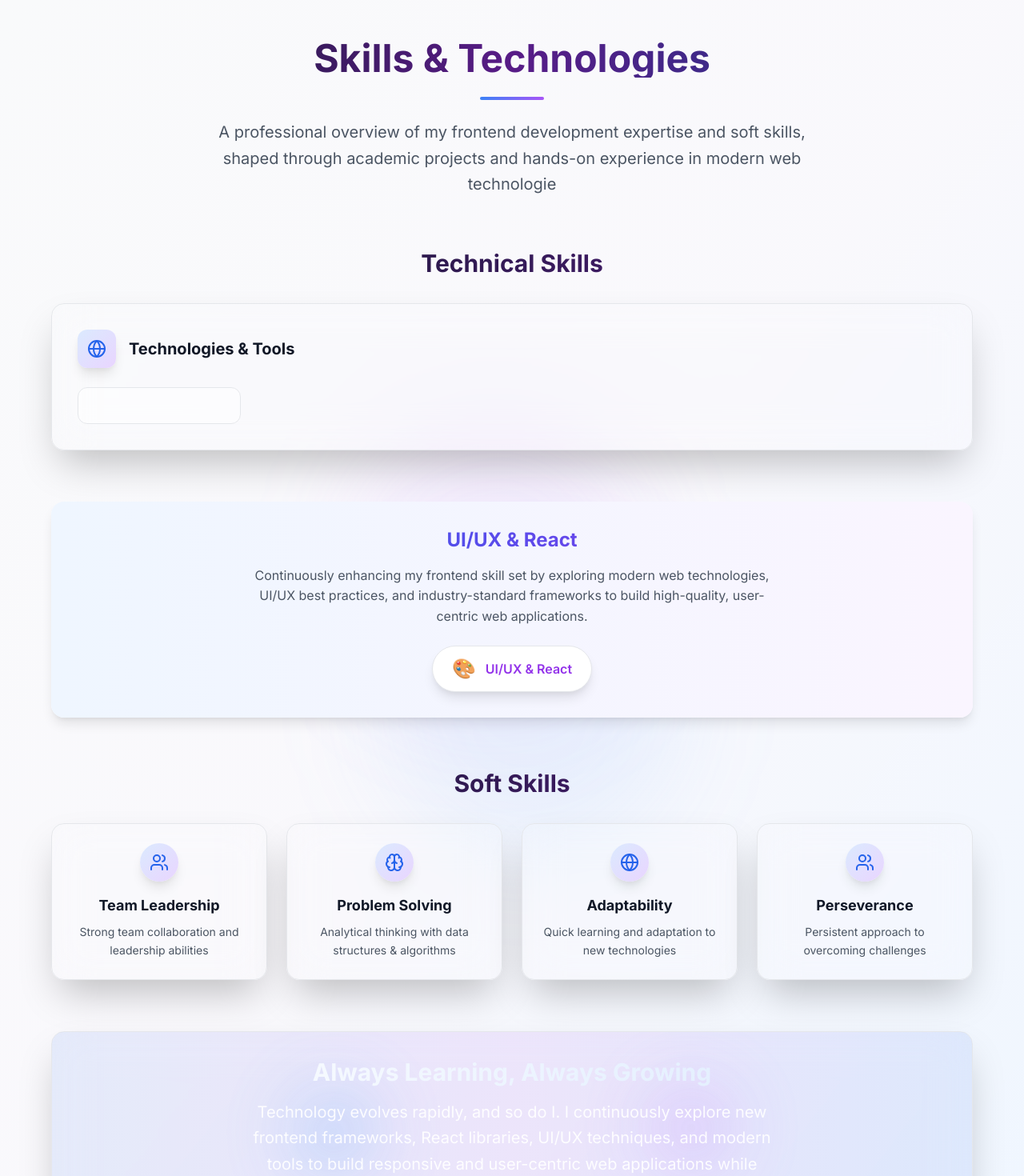
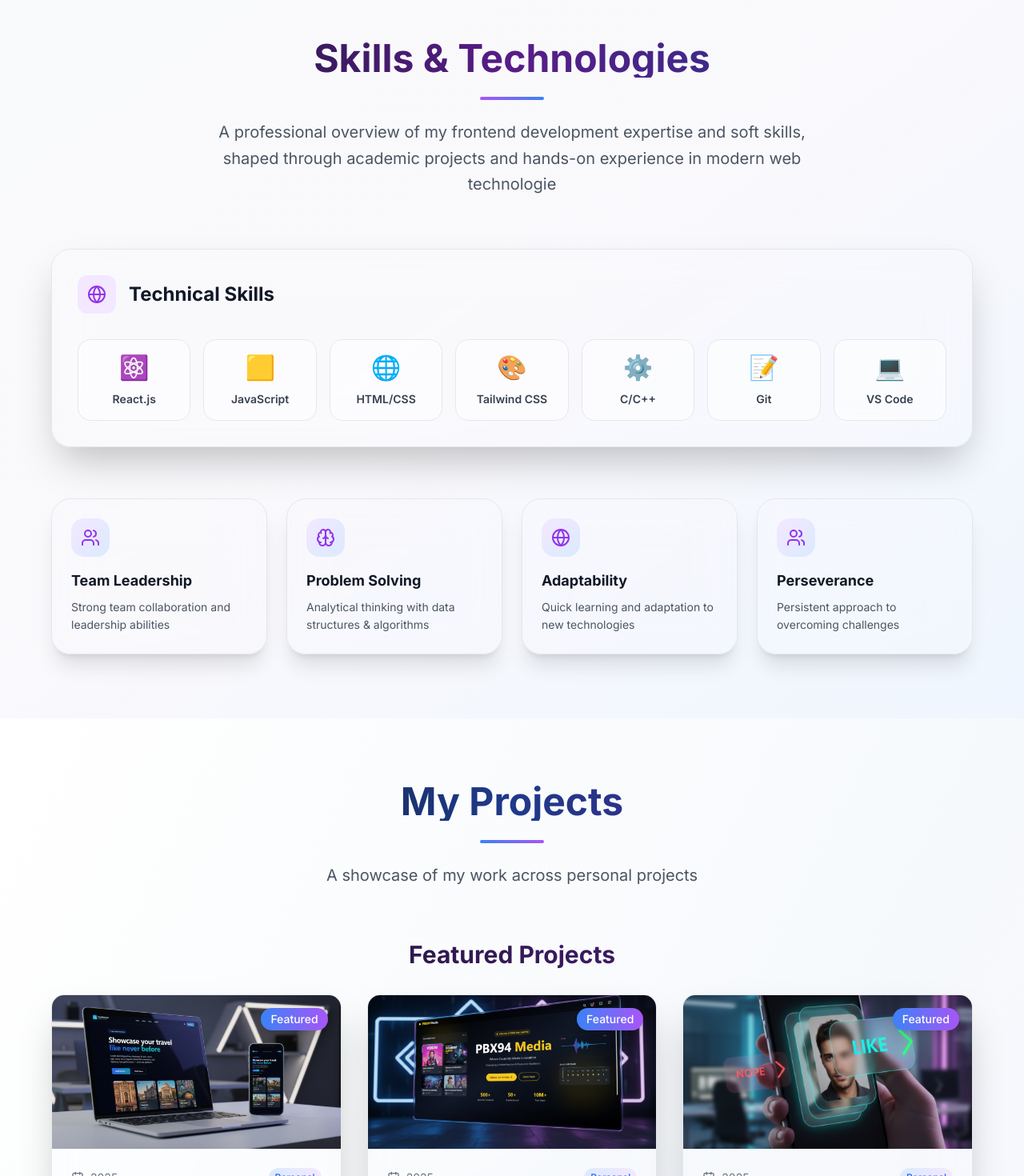
Before and after one commit to siddharthsharma983/my-Portfolio, a React (Vite) app: page / in a window 1280 px wide. Shown: the part 1820-3290 px from the top of the page at 80% size. Built offline with nearby package versions, Linux system fonts and the light colour scheme.

Commit message:
Updated portfolio content and fixed components

```diff
--- a/src/components/Skills.jsx
+++ b/src/components/Skills.jsx
@@ -1,7 +1,6 @@
-import { Code, Database, Globe, Smartphone, Brain, Users } from "lucide-react";
+import { Globe, Brain, Users } from "lucide-react";
 import { motion } from "framer-motion";
 import { useInView } from "react-intersection-observer";
-import { useState, useEffect } from "react";
 
 const Skills = () => {
   const [ref, inView] = useInView({
@@ -9,47 +8,25 @@ const Skills = () => {
     threshold: 0.1,
   });
 
-  const [animatedSkills, setAnimatedSkills] = useState({});
-
-  useEffect(() => {
-    if (inView) {
-      // Animate skill bars on scroll
-      const timer = setTimeout(() => {
-        setAnimatedSkills({});
-      }, 500);
-      return () => clearTimeout(timer);
-    }
-  }, [inView]);
-
   const containerVariants = {
     hidden: { opacity: 0 },
     visible: {
       opacity: 1,
-      transition: {
-        staggerChildren: 0.1,
-      },
+      transition: { staggerChildren: 0.1 },
     },
   };
 
   const itemVariants = {
-    hidden: { y: 30, opacity: 0 },
+    hidden: { y: 20, opacity: 0 },
     visible: {
       y: 0,
       opacity: 1,
-      transition: {
-        type: "spring",
-        damping: 20,
-        stiffness: 100,
-      },
+      transition: { type: "spring", damping: 25, stiffness: 100 },
     },
   };
 
+  // Fixed technicalSkills Array to show icons properly
   const technicalSkills = [
-    {
-      category: "Technologies & Tools",
-      icon: <Globe className="w-6 h-6" />,
-      skills: [
-        [
     { name: "React.js", icon: "⚛️" },
     { name: "JavaScript", icon: "🟨" },
     { name: "HTML/CSS", icon: "🌐" },
@@ -57,9 +34,6 @@ const Skills = () => {
     { name: "C/C++", icon: "⚙️" },
     { name: "Git", icon: "📝" },
     { name: "VS Code", icon: "💻" },
-        ],
-      ],
-    },
   ];
 
   const softSkills = [
@@ -87,34 +61,23 @@ const Skills = () => {
 
   return (
     <section id="skills" className="py-20 relative overflow-hidden">
-      {/* Background Effects */}
       <div className="absolute inset-0 bg-gradient-to-br from-gray-50 via-purple-50/30 to-blue-50 dark:from-gray-900 dark:via-purple-900/10 dark:to-gray-900"></div>
-      <div className="absolute top-0 left-0 w-full h-full">
-        <div className="absolute top-1/3 left-1/3 w-96 h-96 bg-purple-400/10 rounded-full blur-3xl"></div>
-        <div className="absolute bottom-1/3 right-1/3 w-96 h-96 bg-blue-400/10 rounded-full blur-3xl"></div>
-      </div>
 
       <div
         className="container mx-auto px-4 sm:px-6 lg:px-8 relative z-10"
         ref={ref}
       >
         <div className="max-w-6xl mx-auto">
-          {/* Section Header */}
+          {/* Section Header - Content preserved as requested */}
           <motion.div
             className="text-center mb-16"
-            initial={{ opacity: 0, y: 50 }}
+            initial={{ opacity: 0, y: 30 }}
             animate={inView ? { opacity: 1, y: 0 } : {}}
-            transition={{ duration: 0.6 }}
           >
             <h2 className="text-4xl md:text-5xl font-bold mb-6 bg-gradient-to-r from-gray-900 via-purple-900 to-blue-900 dark:from-white dark:via-purple-100 dark:to-blue-100 bg-clip-text text-transparent">
               Skills & Technologies
             </h2>
-            <motion.div
-              className="w-20 h-1 bg-gradient-to-r from-primary-500 to-purple-500 mx-auto rounded-full mb-6"
-              initial={{ width: 0 }}
-              animate={inView ? { width: 80 } : {}}
-              transition={{ duration: 0.8, delay: 0.3 }}
-            ></motion.div>
+            <div className="w-20 h-1 bg-gradient-to-r from-purple-500 to-blue-500 mx-auto rounded-full mb-6"></div>
             <p className="text-xl text-gray-600 dark:text-gray-300 max-w-3xl mx-auto leading-relaxed">
               A professional overview of my frontend development expertise and
               soft skills, shaped through academic projects and hands-on
@@ -122,137 +85,38 @@ const Skills = () => {
             </p>
           </motion.div>
 
-          {/* Technical Skills */}
+          {/* Technical Skills Box - Fixed */}
           <motion.div
-            className="mb-16"
-            initial={{ opacity: 0, y: 50 }}
-            animate={inView ? { opacity: 1, y: 0 } : {}}
-            transition={{ duration: 0.6, delay: 0.2 }}
+            className="mb-16 bg-white/10 dark:bg-gray-800/10 backdrop-blur-xl border border-white/20 dark:border-gray-700/20 p-6 md:p-8 rounded-3xl shadow-2xl"
+            initial={{ opacity: 0, scale: 0.95 }}
+            animate={inView ? { opacity: 1, scale: 1 } : {}}
           >
-            <motion.h3
-              className="text-3xl font-bold text-center mb-8 bg-gradient-to-r from-gray-900 to-purple-900 dark:from-white dark:to-purple-100 bg-clip-text text-transparent"
-              initial={{ opacity: 0, y: 20 }}
-              animate={inView ? { opacity: 1, y: 0 } : {}}
-              transition={{ duration: 0.6, delay: 0.3 }}
-            >
+            <div className="flex items-center gap-4 mb-8">
+              <div className="p-3 bg-purple-100 dark:bg-purple-900/30 rounded-xl text-purple-600">
+                <Globe className="w-6 h-6" />
+              </div>
+              <h4 className="text-2xl font-bold text-gray-900 dark:text-white">
                 Technical Skills
-            </motion.h3>
-            <motion.div
-              className="grid gap-8"
-              variants={containerVariants}
-              initial="hidden"
-              animate={inView ? "visible" : "hidden"}
-            >
-              {technicalSkills.map((category, index) => (
-                <motion.div
-                  key={index}
-                  className="group relative w-full"
-                  variants={itemVariants}
-                  whileHover={{ y: -5 }}
-                >
-                  <div className="relative bg-white/10 dark:bg-gray-800/10 backdrop-blur-xl border border-white/20 dark:border-gray-700/20 p-6 md:p-8 rounded-2xl shadow-2xl hover:shadow-3xl transition-all duration-500">
-                    <div className="absolute inset-0 bg-gradient-to-br from-purple-500/5 via-transparent to-blue-500/5 opacity-0 group-hover:opacity-100 transition-opacity duration-500 rounded-2xl"></div>
-
-                    <div className="relative z-10">
-                      <div className="flex items-center gap-4 mb-6">
-                        <motion.div
-                          className="p-3 bg-gradient-to-br from-primary-100 to-purple-200 dark:from-primary-900 dark:to-purple-800 rounded-xl text-primary-600 dark:text-primary-400 shadow-lg"
-                          whileHover={{ scale: 1.1, rotate: 360 }}
-                          transition={{ duration: 0.5 }}
-                        >
-                          {category.icon}
-                        </motion.div>
-                        <h4 className="text-xl font-bold text-gray-900 dark:text-white">
-                          {category.category}
               </h4>
             </div>
 
-                      <div className="grid grid-cols-2 sm:grid-cols-3 md:grid-cols-4 lg:grid-cols-5 gap-4">
-                        {category.skills.map((skill, skillIndex) => (
+            <div className="grid grid-cols-2 sm:grid-cols-3 md:grid-cols-4 lg:grid-cols-7 gap-4">
+              {technicalSkills.map((skill, idx) => (
                 <motion.div
-                            key={skillIndex}
-                            className="flex flex-col items-center gap-3 p-4 bg-white/50 dark:bg-gray-800/50 rounded-xl hover:bg-white/70 dark:hover:bg-gray-700/70 transition-all duration-300 text-center border border-white/20 dark:border-gray-700/20"
-                            whileHover={{ scale: 1.05 }}
-                            initial={{ opacity: 0, scale: 0.8 }}
-                            animate={inView ? { opacity: 1, scale: 1 } : {}}
-                            transition={{
-                              duration: 0.3,
-                              delay: 0.5 + skillIndex * 0.05,
-                            }}
+                  key={idx}
+                  className="flex flex-col items-center gap-3 p-4 bg-white/50 dark:bg-gray-800/40 rounded-2xl border border-white/20 dark:border-gray-700/20 hover:bg-white/80 dark:hover:bg-gray-700/60 transition-all"
+                  whileHover={{ y: -5 }}
                 >
-                            <span className="text-2xl md:text-3xl">
-                              {skill.icon}
-                            </span>
-                            <span className="text-sm md:text-base font-medium text-gray-700 dark:text-gray-300 leading-tight">
+                  <span className="text-3xl">{skill.icon}</span>
+                  <span className="text-sm font-semibold text-gray-700 dark:text-gray-300 text-center">
                     {skill.name}
                   </span>
                 </motion.div>
               ))}
             </div>
-                    </div>
-                    <div className="absolute inset-0 rounded-2xl bg-gradient-to-r from-purple-400 via-blue-500 to-primary-500 opacity-0 group-hover:opacity-20 transition-opacity duration-500 -z-10 blur-xl"></div>
-                  </div>
-                </motion.div>
-              ))}
-            </motion.div>
           </motion.div>
 
-          {/* UI/UX & React Skill Highlight */}
-          <motion.div
-            className="mb-16"
-            initial={{ opacity: 0, y: 50 }}
-            animate={inView ? { opacity: 1, y: 0 } : {}}
-            transition={{ duration: 0.6, delay: 0.3 }}
-          >
-            <div className="relative bg-gradient-to-r from-blue-50 to-purple-50 dark:from-gray-800 dark:to-gray-700 rounded-2xl p-8 text-center shadow-lg">
-              <motion.h3
-                className="text-2xl font-bold mb-4 bg-gradient-to-r from-blue-600 to-purple-600 bg-clip-text text-transparent"
-                initial={{ opacity: 0, y: 20 }}
-                animate={inView ? { opacity: 1, y: 0 } : {}}
-                transition={{ duration: 0.6, delay: 0.4 }}
-              >
-                UI/UX & React
-              </motion.h3>
-              <motion.p
-                className="text-gray-600 dark:text-gray-300 mb-6 max-w-2xl mx-auto"
-                initial={{ opacity: 0 }}
-                animate={inView ? { opacity: 1 } : {}}
-                transition={{ duration: 0.6, delay: 0.5 }}
-              >
-                Continuously enhancing my frontend skill set by exploring modern
-                web technologies, UI/UX best practices, and industry-standard
-                frameworks to build high-quality, user-centric web applications.
-              </motion.p>
-              <motion.div
-                className="flex flex-wrap justify-center gap-4"
-                initial={{ opacity: 0, scale: 0.8 }}
-                animate={inView ? { opacity: 1, scale: 1 } : {}}
-                transition={{ duration: 0.6, delay: 0.6 }}
-              >
-                <div className="flex items-center gap-3 bg-white dark:bg-gray-800 px-6 py-3 rounded-full shadow-lg border border-purple-200 dark:border-gray-600">
-                  <span className="text-2xl">🎨</span>
-                  <span className="font-semibold text-purple-600 dark:text-purple-400">
-                    UI/UX & React
-                  </span>
-                </div>
-              </motion.div>
-            </div>
-          </motion.div>
-
-          {/* Soft Skills */}
-          <motion.div
-            initial={{ opacity: 0, y: 50 }}
-            animate={inView ? { opacity: 1, y: 0 } : {}}
-            transition={{ duration: 0.6, delay: 0.4 }}
-          >
-            <motion.h3
-              className="text-3xl font-bold text-center mb-8 bg-gradient-to-r from-gray-900 to-purple-900 dark:from-white dark:to-purple-100 bg-clip-text text-transparent"
-              initial={{ opacity: 0, y: 20 }}
-              animate={inView ? { opacity: 1, y: 0 } : {}}
-              transition={{ duration: 0.6, delay: 0.5 }}
-            >
-              Soft Skills
-            </motion.h3>
+          {/* Soft Skills Grid */}
           <motion.div
             className="grid sm:grid-cols-2 lg:grid-cols-4 gap-6"
             variants={containerVariants}
@@ -262,73 +126,20 @@ const Skills = () => {
             {softSkills.map((skill, index) => (
               <motion.div
                 key={index}
-                  className="group relative text-center"
                 variants={itemVariants}
-                  whileHover={{ y: -10 }}
+                className="bg-white/10 dark:bg-gray-800/10 backdrop-blur-xl border border-white/20 dark:border-gray-700/20 p-6 rounded-3xl shadow-xl hover:shadow-purple-500/10 transition-all"
               >
-                  <div className="relative bg-white/10 dark:bg-gray-800/10 backdrop-blur-xl border border-white/20 dark:border-gray-700/20 p-6 rounded-2xl shadow-2xl hover:shadow-3xl transition-all duration-500">
-                    <div className="absolute inset-0 bg-gradient-to-br from-green-500/5 via-transparent to-blue-500/5 opacity-0 group-hover:opacity-100 transition-opacity duration-500 rounded-2xl"></div>
-
-                    <div className="relative z-10">
-                      <motion.div
-                        className="inline-flex items-center justify-center w-12 h-12 bg-gradient-to-br from-primary-100 to-purple-200 dark:from-primary-900 dark:to-purple-800 rounded-full text-primary-600 dark:text-primary-400 mb-4 shadow-lg"
-                        whileHover={{ scale: 1.15, rotate: 360 }}
-                        transition={{ duration: 0.5 }}
-                      >
+                <div className="w-12 h-12 bg-gradient-to-br from-purple-100 to-blue-100 dark:from-purple-900/40 dark:to-blue-900/40 rounded-2xl flex items-center justify-center text-purple-600 dark:text-purple-400 mb-4">
                   {skill.icon}
-                      </motion.div>
+                </div>
                 <h4 className="text-lg font-bold text-gray-900 dark:text-white mb-2">
                   {skill.name}
                 </h4>
-                      <p className="text-sm text-gray-600 dark:text-gray-300 leading-relaxed">
+                <p className="text-sm text-gray-600 dark:text-gray-400 leading-relaxed">
                   {skill.description}
                 </p>
-                    </div>
-                    <div className="absolute inset-0 rounded-2xl bg-gradient-to-r from-green-400 via-blue-500 to-purple-500 opacity-0 group-hover:opacity-20 transition-opacity duration-500 -z-10 blur-xl"></div>
-                  </div>
               </motion.div>
             ))}
-            </motion.div>
-          </motion.div>
-
-          {/* Skills Summary */}
-          <motion.div
-            className="mt-16 relative"
-            initial={{ opacity: 0, y: 50 }}
-            animate={inView ? { opacity: 1, y: 0 } : {}}
-            transition={{ duration: 0.6, delay: 0.6 }}
-          >
-            <div className="relative bg-white/10 dark:bg-gray-800/10 backdrop-blur-xl border border-white/20 dark:border-gray-700/20 rounded-2xl p-8 text-center shadow-2xl overflow-hidden">
-              <div className="absolute inset-0 bg-gradient-to-r from-primary-600/20 via-purple-600/20 to-blue-600/20 opacity-50"></div>
-
-              <div className="relative z-10">
-                <motion.h3
-                  className="text-3xl font-bold mb-4 bg-gradient-to-r from-white to-blue-100 bg-clip-text text-transparent"
-                  initial={{ opacity: 0, scale: 0.8 }}
-                  animate={inView ? { opacity: 1, scale: 1 } : {}}
-                  transition={{ duration: 0.6, delay: 0.8 }}
-                >
-                  Always Learning, Always Growing
-                </motion.h3>
-                <motion.p
-                  className="text-xl text-white/90 max-w-2xl mx-auto leading-relaxed"
-                  initial={{ opacity: 0 }}
-                  animate={inView ? { opacity: 1 } : {}}
-                  transition={{ duration: 0.6, delay: 1 }}
-                >
-                  Technology evolves rapidly, and so do I. I continuously
-                  explore new frontend frameworks, React libraries, UI/UX
-                  techniques, and modern tools to build responsive and
-                  user-centric web applications while staying current with
-                  industry best practices.
-                </motion.p>
-              </div>
-
-              <div className="absolute top-0 left-0 w-full h-full opacity-20">
-                <div className="absolute top-1/4 left-1/4 w-32 h-32 bg-blue-400 rounded-full blur-2xl"></div>
-                <div className="absolute bottom-1/4 right-1/4 w-32 h-32 bg-purple-400 rounded-full blur-2xl"></div>
-              </div>
-            </div>
           </motion.div>
         </div>
       </div>
```
Lines whose indentation alone changed are shown as unchanged.
